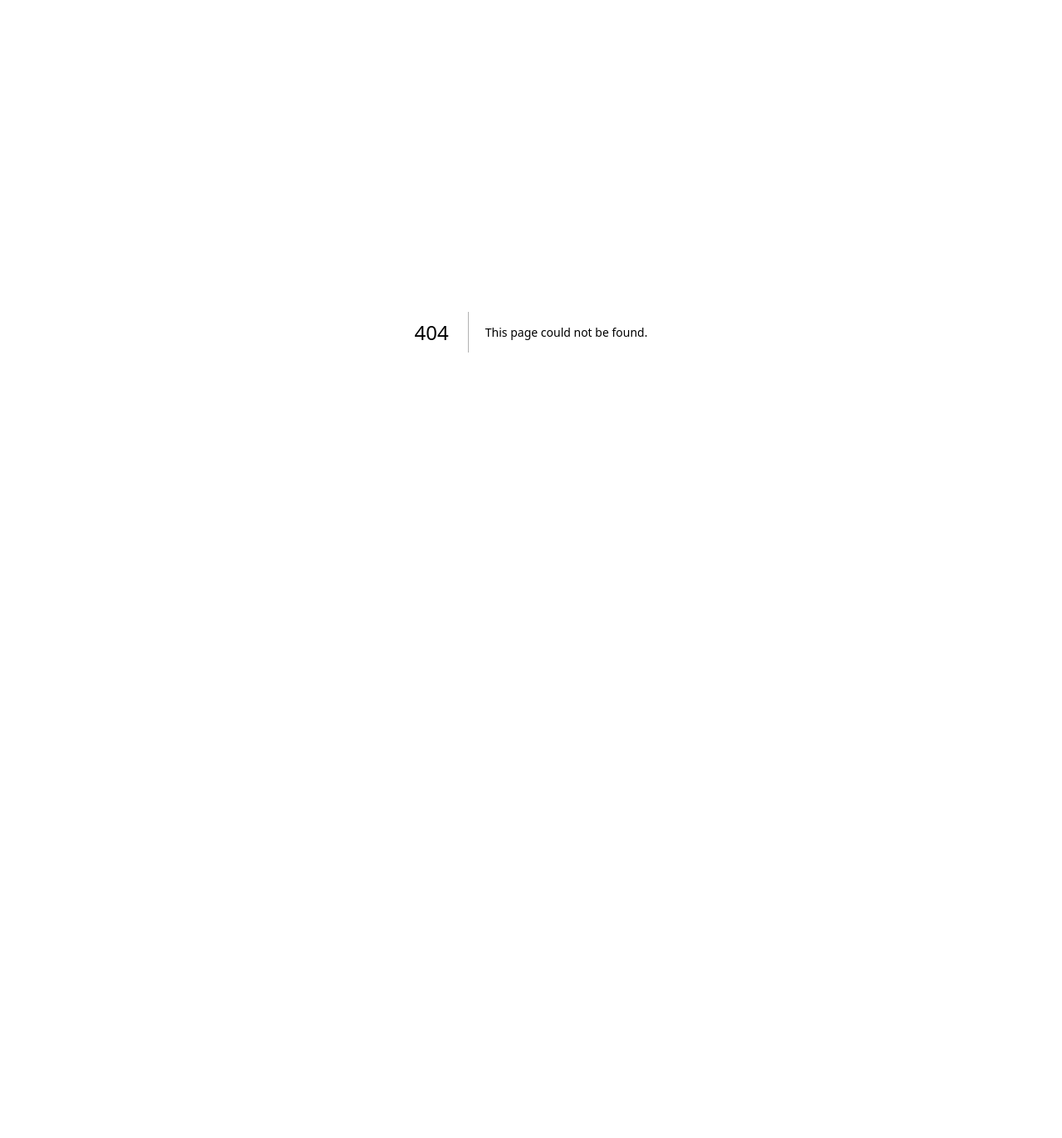
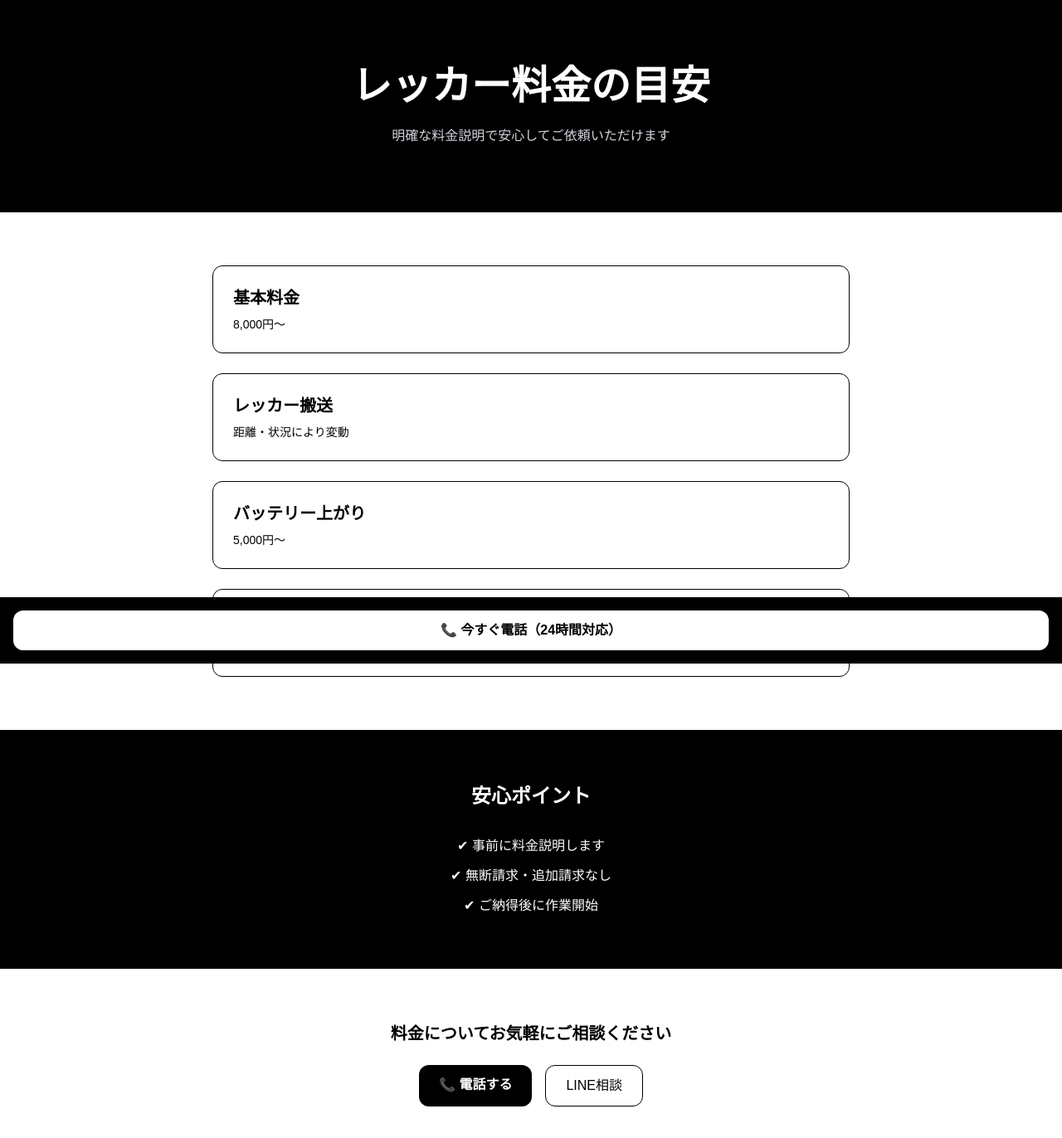
Before and after one commit to gami-official/a-produce-site, a Next.js app: page /price in a window 1280 px wide. Before the commit this address had no page. Shown: the top 1372 px of the page at 83% size. Before the commit the page ends 800 px from the top, so only its background shows below. Built offline with nearby package versions, Linux system fonts and the light colour scheme.

Commit message:
Create page.tsx

```diff
--- /dev/null
+++ b/app/price/page.tsx
@@ -0,0 +1,89 @@
+export default function Price() {
+  return (
+    <main className="bg-black text-white min-h-screen">
+
+      {/* タイトル */}
+      <section className="text-center py-20 px-4">
+        <h1 className="text-3xl md:text-5xl font-bold">
+          レッカー料金の目安
+        </h1>
+
+        <p className="mt-6 text-gray-300">
+          明確な料金説明で安心してご依頼いただけます
+        </p>
+      </section>
+
+      {/* 料金一覧 */}
+      <section className="bg-white text-black py-16 px-6">
+        <div className="max-w-3xl mx-auto space-y-6">
+
+          <div className="border p-6 rounded-xl">
+            <h2 className="font-bold text-xl">基本料金</h2>
+            <p className="mt-2 text-sm">8,000円〜</p>
+          </div>
+
+          <div className="border p-6 rounded-xl">
+            <h2 className="font-bold text-xl">レッカー搬送</h2>
+            <p className="mt-2 text-sm">距離・状況により変動</p>
+          </div>
+
+          <div className="border p-6 rounded-xl">
+            <h2 className="font-bold text-xl">バッテリー上がり</h2>
+            <p className="mt-2 text-sm">5,000円〜</p>
+          </div>
+
+          <div className="border p-6 rounded-xl">
+            <h2 className="font-bold text-xl">故障車引き取り</h2>
+            <p className="mt-2 text-sm">状況によりお見積り</p>
+          </div>
+
+        </div>
+      </section>
+
+      {/* 安心訴求 */}
+      <section className="py-16 px-6 text-center">
+        <h2 className="text-2xl font-bold">安心ポイント</h2>
+
+        <div className="mt-8 space-y-3">
+          <p>✔ 事前に料金説明します</p>
+          <p>✔ 無断請求・追加請求なし</p>
+          <p>✔ ご納得後に作業開始</p>
+        </div>
+      </section>
+
+      {/* CTA */}
+      <section className="bg-white text-black text-center py-16">
+        <h2 className="text-xl font-bold">
+          料金についてお気軽にご相談ください
+        </h2>
+
+        <div className="mt-6 flex justify-center gap-4 flex-wrap">
+          <a
+            href="tel:0922925881"
+            className="bg-black text-white px-6 py-3 rounded-xl font-bold"
+          >
+            📞 電話する
+          </a>
+
+          <a
+            href="https://line.me/R/ti/p/%40394fvejx"
+            className="border border-black px-6 py-3 rounded-xl"
+          >
+            LINE相談
+          </a>
+        </div>
+      </section>
+
+      {/* 固定ボタン */}
+      <div className="fixed bottom-0 left-0 w-full bg-black p-4 flex justify-center">
+        <a
+          href="tel:0922925881"
+          className="bg-white text-black px-6 py-3 rounded-xl font-bold w-full text-center"
+        >
+          📞 今すぐ電話（24時間対応）
+        </a>
+      </div>
+
+    </main>
+  );
+}
```
